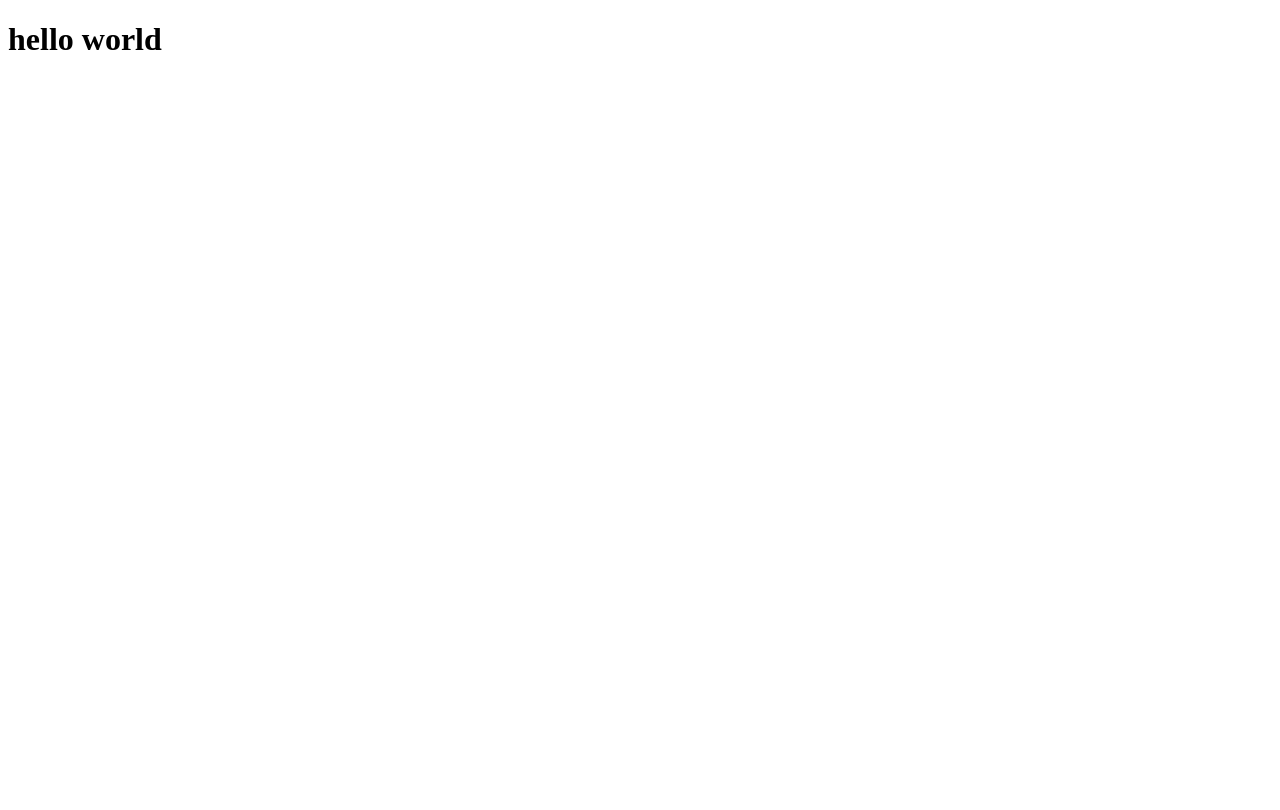
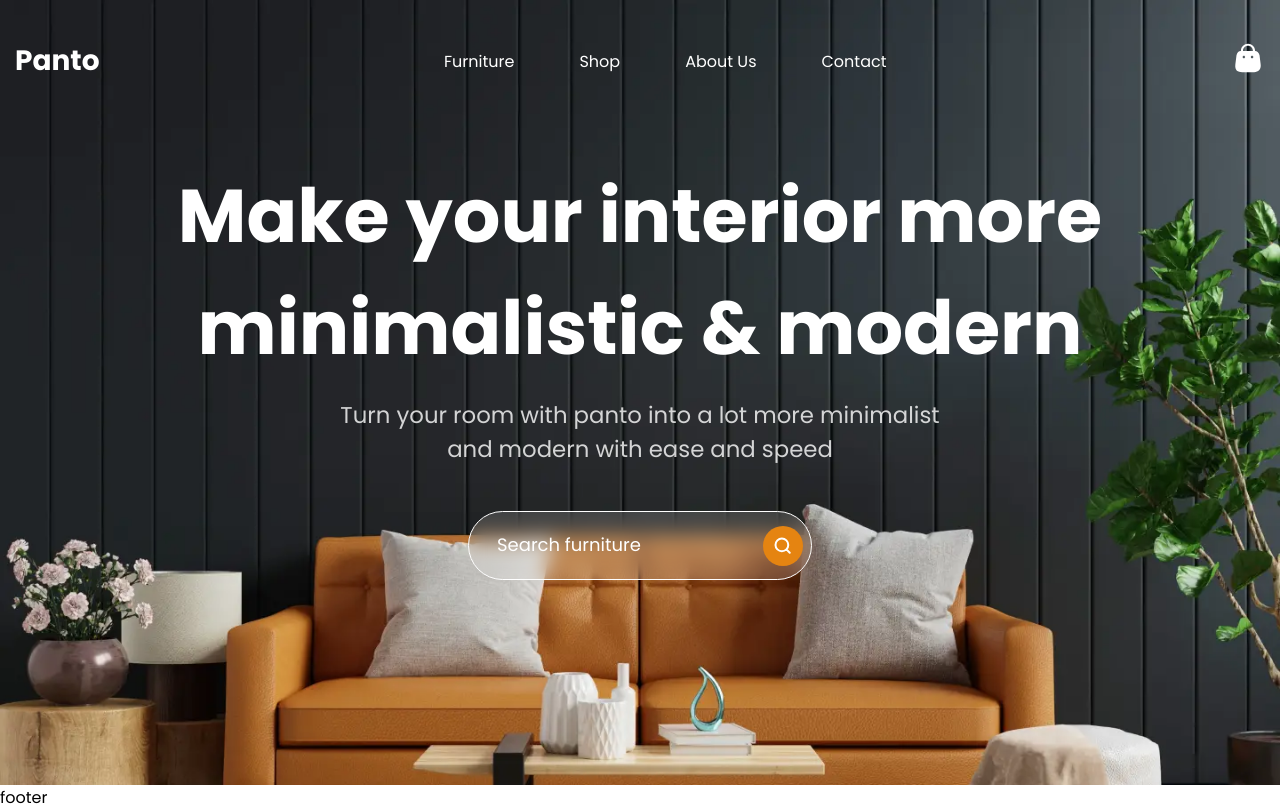
Before and after one commit to Yusuff-Dev/furnuture, a plain HTML site: page index.html in a window 1280 px wide. Drawn offline with Linux system fonts and the light colour scheme.

Commit message:
1-dars tugadi

```diff
--- a/index.html
+++ b/index.html
@@ -1,11 +1,58 @@
 <!DOCTYPE html>
 <html lang="en">
+
 <head>
     <meta charset="UTF-8">
     <meta name="viewport" content="width=device-width, initial-scale=1.0">
     <title>Furnuture</title>
+    <link rel="stylesheet" href="./styles/styles.css">
 </head>
+
 <body>
-    <h1>hello world</h1>
+    <main>
+        <nav class="nav">
+            <div class="container">
+                <div class="nav-container">
+                    <div class="logo">
+                        <a href="/">Panto</a>
+                    </div>
+                    <ul class="menu">
+                        <li><a href="#">Furniture</a></li>
+                        <li><a href="#">Shop</a></li>
+                        <li><a href="#">About Us</a></li>
+                        <li><a href="#">Contact</a></li>
+                    </ul>
+                    <div class="cart">
+                        <img src="./assets/icons/Bag.svg" alt="bag icon">
+                    </div>
+                </div>
+            </div>
+        </nav>
+
+        <!-- main section -->
+        <header>
+            <div class="container">
+
+                    <div class="header-content">
+                        <h1>Make your interior more
+                            minimalistic & modern
+                        </h1>
+                        <p>
+                            Turn your room with panto into a lot more minimalist and modern with ease and speed
+                        </p>
+                    </div>
+                    <div class="header-search">
+                        <div class="search-box">
+                            <input type="text" placeholder="Search furniture">
+                        <button>
+                            <img src="./assets/icons/search.svg" alt="search icon">
+                        </button>
+                        </div>
+                    </div>
+            </div>
+        </header>
+        <footer>footer</footer>
+    </main>
 </body>
+
 </html>
--- a/styles/main.css
+++ b/styles/main.css
@@ -0,0 +1,29 @@
+@import url('https://fonts.googleapis.com/css2?family=Poppins:ital,wght@0,100;0,200;0,300;0,400;0,500;0,600;0,700;0,800;0,900;1,100;1,200;1,300;1,400;1,500;1,600;1,700;1,800;1,900&display=swap');
+
+*,
+*::before,
+*::after{
+    margin: 0;
+    padding: 0;
+    box-sizing: border-box;
+}
+
+html,
+body{
+    font-family: 'Poppins', sans-serif;
+}
+
+.container{
+    width: min(100% - 30px, calc(1440px - 160px));
+    margin: 0 auto;
+}
+
+ul{
+    list-style: none;
+}
+
+a,
+a:visited,
+a:link{
+    text-decoration: none;
+}
--- a/styles/styles.css
+++ b/styles/styles.css
@@ -0,0 +1,106 @@
+@import url("./main.css");
+
+main {
+  min-height: 100vh;
+  display: flex;
+  flex-direction: column;
+}
+
+/* navbar styles */
+nav {
+  padding: 40px 0;
+  position: fixed;
+  z-index: 10;
+  width: 100%;
+}
+
+.nav-container {
+  display: flex;
+  justify-content: space-between;
+  align-items: center;
+}
+
+.menu {
+  display: flex;
+  align-items: center;
+  gap: 0 65px;
+}
+
+.logo a {
+  font-size: 28px;
+  font-weight: 700;
+  color: white;
+  letter-spacing: 1%;
+  cursor: pointer;
+}
+
+.menu a {
+  color: white;
+}
+
+header {
+  background-image: url("../assets/img/bg.webp");
+  flex-grow: 1;
+  background-repeat: no-repeat;
+  background-size: cover;
+  background-position: 0 0;
+  color: white;
+  font-size: 30px;
+  padding: 160px 0;
+  min-height: 500px;
+}
+
+header h1 {
+  font-size: calc(30px + 3.5vw);
+  text-align: center;
+  font-weight: 700;
+  letter-spacing: -1%;
+}
+
+header p {
+  font-size: calc(10px + 1vw);
+  max-width: 606px;
+  margin: 14px auto;
+  text-align: center;
+  opacity: 0.8;
+}
+
+.search-box {
+  display: flex;
+  align-items: center;
+  justify-content: space-between;
+  border-radius: 50px;
+  border: solid 1px white;
+  background-color: rgba(255, 255, 255, 0.15);
+  backdrop-filter: blur(10px);
+  padding: 8px;
+  max-width: 344px;
+  margin: 45px auto;
+}
+
+.search-box input {
+  background-color: transparent;
+  border: none;
+  outline: none;
+  color: white;
+  flex: 1;
+  padding: 15px 20px;
+  font-size: 18px;
+}
+
+.search-box input::placeholder {
+  color: white;
+  font-family: Poppins, sans-serif;
+  font-size: 18px;
+}
+
+.search-box button {
+  display: flex;
+  align-items: center;
+  justify-content: center;
+  background-color: #e58411;
+  border: none;
+  border-radius: 50%;
+  padding: 11px;
+  cursor: pointer;
+}
```
Also changed, not shown: assets/icons/Bag.svg (added), assets/icons/search.svg (added), assets/img/bg.webp (added).
